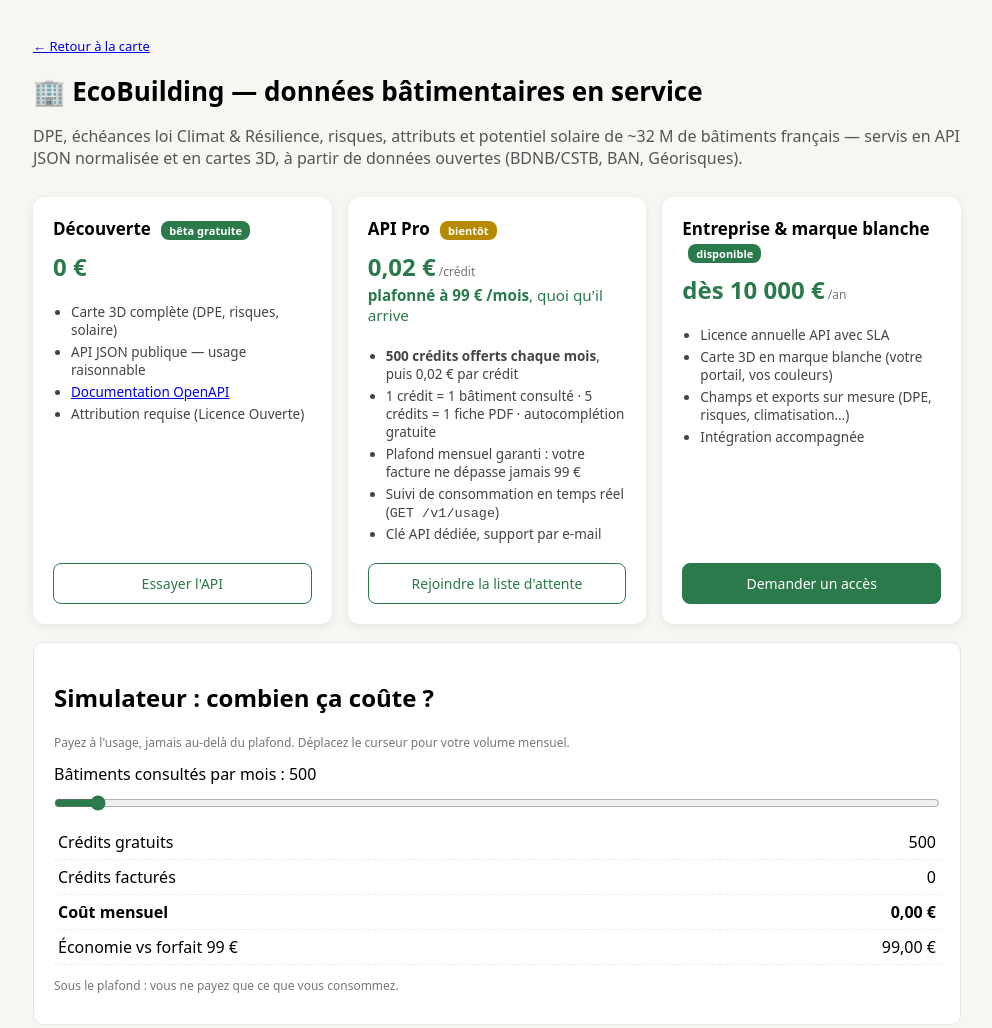
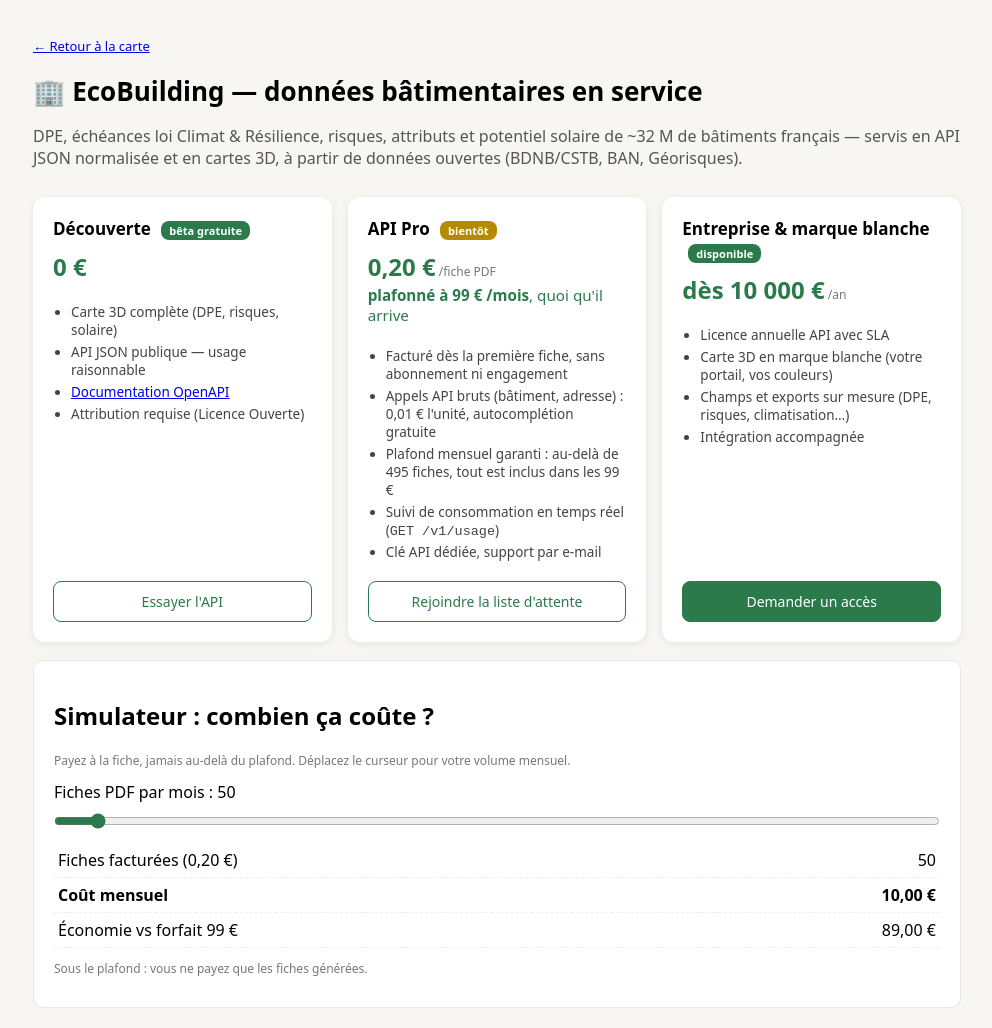
Before and after one commit to confinia/ecobuilding, a plain HTML site: page frontend/site/offres.html in a window 1280 px wide. Shown: the top 1028 px of the page, without its empty margins (143-1135 px from the left). Drawn offline with Linux system fonts and the light colour scheme.

Commit message:
Reprice PAYG: 0,20 € per fiche from the first one (#204)
* Reprice: 0,20 EUR per PDF fiche from the FIRST one, 0,01 EUR per API record (#201)

Operator call: a 500-credit monthly allowance amounted to 500 free PDFs — a
giveaway, not an offer. The fiche is the sellable deliverable, so it is billed
from the first one; raw API records are an input, priced 20x lower. Hard 99 EUR
cap unchanged (reached at 495 fiches), enforced by Polar's cap_amount too.
BUSINESS.md records the decision AND its arithmetic honestly (~40 customers at
20 EUR/month to reach 10k EUR/year; PAYG converts usage into paying accounts,
the >=10k EUR deals stay the Entreprise line). Page, simulator, server, Polar
script and tests all repriced together.

* e2e reads prices from the API; ops-mailbox check + rule 20; Polar org id

- e2e-usage.sh / polar-sim.sh derive expected credits from /v1/usage's
  credit_costs: the 5->20 fiche repricing broke the hardcoded assertion, which
  is the check working but the wrong maintenance burden
- deploy/check-mail.sh reads the ops mailbox over IMAP (same OVH creds as the
  SMTP sender) — it immediately surfaced a real 2026-08-11 bounce:
  contact@confinia.io was 'User unknown' before the redirect existed
- RULES.md rule 20: verify CI outcomes via gh run view AND the mailbox
- polar-setup.sh carries the sandbox org id (cc1b6a73…, from the operator's HAR)

---------

Co-authored-by: Clement IGONET <clement_igonet@macbook-air-012.home>

```diff
--- a/frontend/site/offres.html
+++ b/frontend/site/offres.html
@@ -56,12 +56,12 @@
 
       <section class="tier">
         <h2>API Pro <span class="badge soon">bientôt</span></h2>
-        <p class="price">0,02 €<small> /crédit</small></p>
+        <p class="price">0,20 €<small> /fiche PDF</small></p>
         <p class="price-sub"><strong>plafonné à 99 € /mois</strong>, quoi qu'il arrive</p>
         <ul>
-          <li><strong>500 crédits offerts chaque mois</strong>, puis 0,02 € par crédit</li>
-          <li>1 crédit = 1 bâtiment consulté · 5 crédits = 1 fiche PDF · autocomplétion gratuite</li>
-          <li>Plafond mensuel garanti : votre facture ne dépasse jamais 99 €</li>
+          <li>Facturé dès la première fiche, sans abonnement ni engagement</li>
+          <li>Appels API bruts (bâtiment, adresse) : 0,01 € l'unité, autocomplétion gratuite</li>
+          <li>Plafond mensuel garanti : au-delà de 495 fiches, tout est inclus dans les 99 €</li>
           <li>Suivi de consommation en temps réel (<code>GET /v1/usage</code>)</li>
           <li>Clé API dédiée, support par e-mail</li>
         </ul>
@@ -83,14 +83,13 @@
 
     <section class="sim">
       <h2>Simulateur : combien ça coûte ?</h2>
-      <p class="hint">Payez à l'usage, jamais au-delà du plafond. Déplacez le curseur pour votre volume mensuel.</p>
-      <label for="sim-range">Bâtiments consultés par mois : <output id="sim-vol">500</output></label>
-      <input id="sim-range" type="range" min="0" max="12000" step="100" value="500">
+      <p class="hint">Payez à la fiche, jamais au-delà du plafond. Déplacez le curseur pour votre volume mensuel.</p>
+      <label for="sim-range">Fiches PDF par mois : <output id="sim-vol">50</output></label>
+      <input id="sim-range" type="range" min="0" max="1200" step="10" value="50">
       <table class="sim-out">
-        <tr><td>Crédits gratuits</td><td id="sim-free">500</td></tr>
-        <tr><td>Crédits facturés</td><td id="sim-billable">0</td></tr>
-        <tr><td><strong>Coût mensuel</strong></td><td><strong id="sim-cost">0,00 €</strong></td></tr>
-        <tr><td>Économie vs forfait 99 €</td><td id="sim-saved">99,00 €</td></tr>
+        <tr><td>Fiches facturées (0,20 €)</td><td id="sim-billable">50</td></tr>
+        <tr><td><strong>Coût mensuel</strong></td><td><strong id="sim-cost">10,00 €</strong></td></tr>
+        <tr><td>Économie vs forfait 99 €</td><td id="sim-saved">89,00 €</td></tr>
       </table>
       <p class="hint" id="sim-note"></p>
     </section>
@@ -131,23 +130,21 @@
 // Price simulator (#201). Mirrors the server formula; /v1/pricing is the
 // authority and the test suite pins both to the same numbers.
 (function () {
-  const FREE = 500, PRICE = 0.02, CAP = 99;
+  const PRICE_FICHE = 0.20, CAP = 99;
   const r = document.getElementById("sim-range");
   if (!r) return;
   const eur = (n) => n.toFixed(2).replace(".", ",") + " €";
   function render() {
-    const credits = Number(r.value);
-    const billable = Math.max(0, credits - FREE);
-    const raw = billable * PRICE;
+    const fiches = Number(r.value);
+    const raw = fiches * PRICE_FICHE;
     const cost = Math.min(raw, CAP);
-    document.getElementById("sim-vol").textContent = credits.toLocaleString("fr-FR");
-    document.getElementById("sim-free").textContent = FREE.toLocaleString("fr-FR");
-    document.getElementById("sim-billable").textContent = billable.toLocaleString("fr-FR");
+    document.getElementById("sim-vol").textContent = fiches.toLocaleString("fr-FR");
+    document.getElementById("sim-billable").textContent = fiches.toLocaleString("fr-FR");
     document.getElementById("sim-cost").textContent = eur(cost);
     document.getElementById("sim-saved").textContent = eur(CAP - cost);
     document.getElementById("sim-note").textContent = raw >= CAP
-      ? "Plafond atteint : au-delà, la consommation reste facturée 99 € maximum."
-      : "Sous le plafond : vous ne payez que ce que vous consommez.";
+      ? "Plafond atteint (495 fiches) : toute fiche supplémentaire est incluse."
+      : "Sous le plafond : vous ne payez que les fiches générées.";
   }
   r.addEventListener("input", render);
   render();
```
Also changed, not shown: 7 other files.
